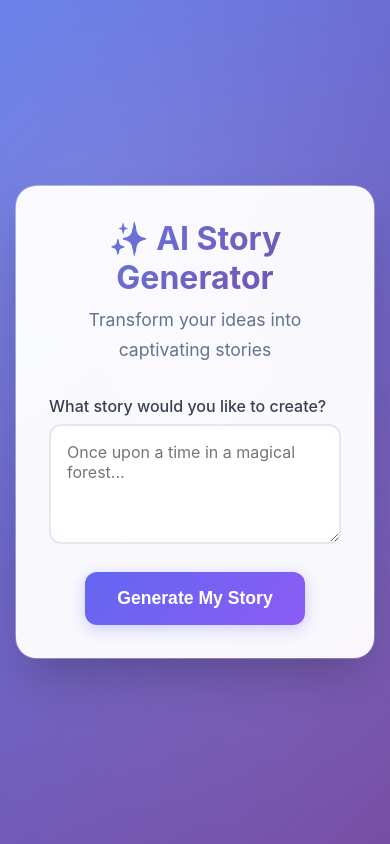
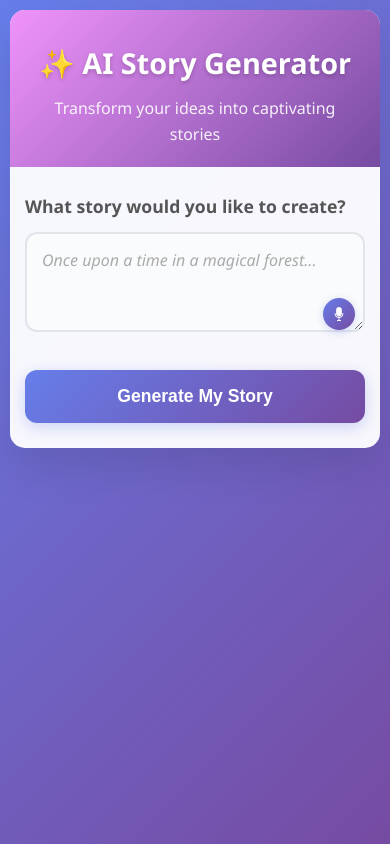
Before and after one commit to pkala7968/AI-Story-Generator, a Django app: page / in a window 390 px wide. Run offline with Django 5.2, Linux system fonts and the light colour scheme.

Commit message:
frontend changes, speech-to-text and README update

```diff
--- a/story_app/static/css/styles.css
+++ b/story_app/static/css/styles.css
@@ -1,228 +1,374 @@
-/* General Reset */
+/* Reset and Base Styles */
 * {
   margin: 0;
   padding: 0;
   box-sizing: border-box;
 }
 
-/* Enhanced body with gradient background and better centering */
 body {
-  font-family: "Inter", -apple-system, BlinkMacSystemFont, "Segoe UI", sans-serif;
+  font-family: "Segoe UI", Tahoma, Geneva, Verdana, sans-serif;
+  line-height: 1.6;
+  color: #333;
   background: linear-gradient(135deg, #667eea 0%, #764ba2 100%);
-  color: #1e293b;
   min-height: 100vh;
-  display: flex;
-  justify-content: center;
-  align-items: center;
-  padding: 2rem;
-  position: relative;
+  padding: 20px;
 }
 
-/* Add subtle animated background pattern */
-body::before {
-  content: "";
-  position: absolute;
-  top: 0;
-  left: 0;
-  right: 0;
-  bottom: 0;
-  background-image: radial-gradient(circle at 25% 25%, rgba(255, 255, 255, 0.1) 0%, transparent 50%),
-    radial-gradient(circle at 75% 75%, rgba(255, 255, 255, 0.05) 0%, transparent 50%);
-  pointer-events: none;
-}
-
-/* Premium container with glass-morphism effect */
+/* Container */
 .container {
-  max-width: 900px;
-  width: 100%;
+  max-width: 800px;
+  margin: 0 auto;
   background: rgba(255, 255, 255, 0.95);
-  backdrop-filter: blur(20px);
-  padding: 3rem;
-  border-radius: 24px;
-  box-shadow: 0 25px 50px -12px rgba(0, 0, 0, 0.25), 0 0 0 1px rgba(255, 255, 255, 0.2);
-  text-align: center;
-  position: relative;
-  border: 1px solid rgba(255, 255, 255, 0.3);
-}
-
-/* Add subtle glow effect to container */
-.container::before {
-  content: "";
-  position: absolute;
-  top: -2px;
-  left: -2px;
-  right: -2px;
-  bottom: -2px;
-  background: linear-gradient(135deg, rgba(255, 255, 255, 0.3), rgba(255, 255, 255, 0.1));
-  border-radius: 26px;
-  z-index: -1;
-}
-
-/* Enhanced typography hierarchy */
-h1 {
-  font-size: 2.5rem;
-  font-weight: 700;
-  margin-bottom: 0.5rem;
-  background: linear-gradient(135deg, #667eea, #764ba2);
-  -webkit-background-clip: text;
-  -webkit-text-fill-color: transparent;
-  background-clip: text;
-}
-
-h2 {
-  font-size: 1.5rem;
-  font-weight: 600;
-  margin-bottom: 1rem;
-  color: #374151;
-}
-
-h3 {
-  font-size: 1.25rem;
-  font-weight: 500;
-  margin-bottom: 0.75rem;
-  color: #4b5563;
-}
-
-/* Better paragraph styling */
-p {
-  margin-bottom: 1.5rem;
-  line-height: 1.7;
-  color: #64748b;
-  font-size: 1.1rem;
-}
-
-/* Enhanced image styling */
-img {
-  max-width: 100%;
-  height: auto;
-  border-radius: 16px;
-  margin: 1.5rem 0;
-  box-shadow: 0 10px 25px rgba(0, 0, 0, 0.15);
-  transition: transform 0.3s ease, box-shadow 0.3s ease;
-}
-
-img:hover {
-  transform: translateY(-4px);
-  box-shadow: 0 20px 40px rgba(0, 0, 0, 0.2);
-}
-
-/* Premium button design */
-button,
-.btn {
-  display: inline-block;
-  padding: 1rem 2rem;
-  background: linear-gradient(135deg, #6366f1, #8b5cf6);
-  color: white;
-  font-size: 1.1rem;
-  font-weight: 600;
-  border: none;
-  border-radius: 12px;
-  cursor: pointer;
-  text-decoration: none;
-  transition: all 0.3s ease;
-  box-shadow: 0 4px 15px rgba(99, 102, 241, 0.3);
-  position: relative;
+  border-radius: 20px;
+  box-shadow: 0 20px 40px rgba(0, 0, 0, 0.1);
+  backdrop-filter: blur(10px);
   overflow: hidden;
 }
 
-button::before,
-.btn::before {
-  content: "";
-  position: absolute;
-  top: 0;
-  left: -100%;
-  width: 100%;
-  height: 100%;
-  background: linear-gradient(90deg, transparent, rgba(255, 255, 255, 0.2), transparent);
-  transition: left 0.5s;
+/* Header Sections */
+.header-section {
+  text-align: center;
+  padding: 40px 30px 30px;
+  background: linear-gradient(135deg, #f093fb 0%, #764ba2 100%);
+  color: white;
 }
 
-button:hover,
-.btn:hover {
-  transform: translateY(-2px);
-  box-shadow: 0 8px 25px rgba(99, 102, 241, 0.4);
+.header-section h1 {
+  font-size: 2.5rem;
+  font-weight: 700;
+  margin-bottom: 10px;
+  text-shadow: 0 2px 4px rgba(0, 0, 0, 0.2);
 }
 
-button:hover::before,
-.btn:hover::before {
-  left: 100%;
+.subtitle {
+  font-size: 1.1rem;
+  opacity: 0.9;
+  font-weight: 300;
 }
 
-/* Enhanced form styling */
-form {
-  margin-top: 2rem;
+.story-header {
+  text-align: center;
+  padding: 40px 30px 30px;
+  background: linear-gradient(135deg, #4facfe 0%, #00f2fe 100%);
+  color: white;
 }
 
-input[type="text"],
-textarea {
+.story-header h1 {
+  font-size: 2.2rem;
+  font-weight: 700;
+  text-shadow: 0 2px 4px rgba(0, 0, 0, 0.2);
+}
+
+/* Form Styles */
+.story-form {
+  padding: 40px 30px;
+}
+
+.form-group {
+  margin-bottom: 30px;
+}
+
+.form-group label {
+  display: block;
+  font-size: 1.1rem;
+  font-weight: 600;
+  color: #555;
+  margin-bottom: 12px;
+}
+
+/* Textarea Container with Mic Button */
+.textarea-container {
+  position: relative;
+  display: block;
+}
+
+.textarea-container textarea {
   width: 100%;
-  padding: 1rem;
-  margin-bottom: 1.5rem;
+  min-height: 120px;
+  padding: 15px 50px 15px 15px; /* Extra right padding for mic button */
+  border: 2px solid #e1e5e9;
   border-radius: 12px;
-  border: 2px solid #e2e8f0;
   font-size: 1rem;
   font-family: inherit;
+  resize: vertical;
   transition: all 0.3s ease;
-  background: rgba(255, 255, 255, 0.8);
-  backdrop-filter: blur(10px);
+  background: #fafbfc;
 }
 
-input[type="text"]:focus,
-textarea:focus {
+.textarea-container textarea:focus {
   outline: none;
-  border-color: #6366f1;
-  box-shadow: 0 0 0 3px rgba(99, 102, 241, 0.1);
-  background: rgba(255, 255, 255, 0.95);
+  border-color: #667eea;
+  box-shadow: 0 0 0 3px rgba(102, 126, 234, 0.1);
+  background: white;
 }
 
-textarea {
-  min-height: 120px;
-  resize: vertical;
+.textarea-container textarea::placeholder {
+  color: #aaa;
+  font-style: italic;
 }
 
-/* Enhanced label styling */
-label {
-  display: block;
-  margin-bottom: 0.5rem;
-  font-weight: 500;
-  color: #374151;
-  text-align: left;
+/* Mic Button */
+.mic-button {
+  position: absolute;
+  right: 12px;
+  bottom: 12px;
+  width: 36px;
+  height: 36px;
+  border: none;
+  border-radius: 50%;
+  background: linear-gradient(135deg, #667eea 0%, #764ba2 100%);
+  cursor: pointer;
+  display: flex;
+  align-items: center;
+  justify-content: center;
+  transition: all 0.3s ease;
+  box-shadow: 0 2px 8px rgba(102, 126, 234, 0.3);
 }
 
-/* Better link styling */
-a {
-  color: #6366f1;
-  text-decoration: none;
-  font-weight: 500;
-  transition: color 0.3s ease;
+.mic-button:hover {
+  transform: translateY(-2px);
+  box-shadow: 0 4px 12px rgba(102, 126, 234, 0.4);
 }
 
-a:hover {
-  color: #4f46e5;
-  text-decoration: underline;
+.mic-button:active {
+  transform: translateY(0);
 }
 
-/* Footer */
-footer {
-  margin-top: auto;
-  padding: 15px;
-  font-size: 0.9rem;
-  color: #64748b;
+.mic-button svg {
+  width: 16px;
+  height: 16px;
+}
+
+.mic-button.recording {
+  background: linear-gradient(135deg, #ff6b6b 0%, #ee5a24 100%);
+  animation: pulse 1.5s infinite;
+}
+
+@keyframes pulse {
+  0% {
+    box-shadow: 0 2px 8px rgba(255, 107, 107, 0.3);
+  }
+  50% {
+    box-shadow: 0 2px 20px rgba(255, 107, 107, 0.6);
+  }
+  100% {
+    box-shadow: 0 2px 8px rgba(255, 107, 107, 0.3);
+  }
+}
+
+/* Generate Button */
+.generate-btn {
+  width: 100%;
+  padding: 16px 24px;
+  background: linear-gradient(135deg, #667eea 0%, #764ba2 100%);
+  color: white;
+  border: none;
+  border-radius: 12px;
+  font-size: 1.1rem;
+  font-weight: 600;
+  cursor: pointer;
+  transition: all 0.3s ease;
+  box-shadow: 0 4px 15px rgba(102, 126, 234, 0.3);
+}
+
+.generate-btn:hover {
+  transform: translateY(-2px);
+  box-shadow: 0 6px 20px rgba(102, 126, 234, 0.4);
+}
+
+.generate-btn:active {
+  transform: translateY(0);
+}
+
+/* Story Content Styles */
+.story-content {
+  padding: 40px 30px;
+}
+
+.story-text {
+  background: #f8f9fa;
+  padding: 25px;
+  border-radius: 12px;
+  margin-bottom: 30px;
+  border-left: 4px solid #4facfe;
+}
+
+.story-text p {
+  font-size: 1.1rem;
+  line-height: 1.8;
+  color: #444;
+}
+
+.character-section {
+  margin-bottom: 30px;
+}
+
+.character-section h2 {
+  font-size: 1.5rem;
+  color: #555;
+  margin-bottom: 15px;
+  display: flex;
+  align-items: center;
+  gap: 10px;
+}
+
+.character-section p {
+  background: #fff3cd;
+  padding: 20px;
+  border-radius: 12px;
+  border-left: 4px solid #ffc107;
+  font-size: 1rem;
+  line-height: 1.7;
+  color: #856404;
+}
+
+.image-section {
+  margin-bottom: 30px;
+}
+
+.image-section h2 {
+  font-size: 1.5rem;
+  color: #555;
+  margin-bottom: 20px;
+  display: flex;
+  align-items: center;
+  gap: 10px;
+}
+
+.image-container {
+  text-align: center;
+  background: #f8f9fa;
+  padding: 20px;
+  border-radius: 12px;
+  border: 2px dashed #dee2e6;
+}
+
+.image-container img {
+  max-width: 100%;
+  height: auto;
+  border-radius: 8px;
+  box-shadow: 0 4px 15px rgba(0, 0, 0, 0.1);
+}
+
+/* Actions */
+.actions {
+  padding: 20px 30px 40px;
   text-align: center;
 }
 
-/* Add responsive design improvements */
+.btn-secondary {
+  display: inline-block;
+  padding: 12px 24px;
+  background: linear-gradient(135deg, #6c757d 0%, #495057 100%);
+  color: white;
+  text-decoration: none;
+  border-radius: 8px;
+  font-weight: 500;
+  transition: all 0.3s ease;
+  box-shadow: 0 2px 8px rgba(108, 117, 125, 0.3);
+}
+
+.btn-secondary:hover {
+  transform: translateY(-2px);
+  box-shadow: 0 4px 12px rgba(108, 117, 125, 0.4);
+  text-decoration: none;
+  color: white;
+}
+
+/* Responsive Design */
 @media (max-width: 768px) {
   body {
-    padding: 1rem;
+    padding: 10px;
   }
 
   .container {
-    padding: 2rem;
-    border-radius: 20px;
+    border-radius: 15px;
   }
 
-  h1 {
+  .header-section,
+  .story-header {
+    padding: 30px 20px 20px;
+  }
+
+  .header-section h1,
+  .story-header h1 {
     font-size: 2rem;
   }
+
+  .story-form,
+  .story-content {
+    padding: 30px 20px;
+  }
+
+  .textarea-container textarea {
+    min-height: 100px;
+    padding-right: 45px;
+  }
+
+  .actions {
+    padding: 15px 20px 30px;
+  }
 }
+
+@media (max-width: 480px) {
+  .header-section h1,
+  .story-header h1 {
+    font-size: 1.8rem;
+  }
+
+  .subtitle {
+    font-size: 1rem;
+  }
+
+  .story-form,
+  .story-content {
+    padding: 25px 15px;
+  }
+
+  .mic-button {
+    width: 32px;
+    height: 32px;
+    right: 10px;
+    bottom: 10px;
+  }
+
+  .mic-button svg {
+    width: 14px;
+    height: 14px;
+  }
+}
+
+/* Loading Animation for Generate Button */
+.generate-btn.loading {
+  position: relative;
+  color: transparent;
+}
+
+.generate-btn.loading::after {
+  content: "";
+  position: absolute;
+  top: 50%;
+  left: 50%;
+  width: 20px;
+  height: 20px;
+  margin: -10px 0 0 -10px;
+  border: 2px solid transparent;
+  border-top: 2px solid white;
+  border-radius: 50%;
+  animation: spin 1s linear infinite;
+}
+
+@keyframes spin {
+  0% {
+    transform: rotate(0deg);
+  }
+  100% {
+    transform: rotate(360deg);
+  }
+}
+
+/* Smooth transitions for all interactive elements */
+* {
+  transition: color 0.3s ease, background-color 0.3s ease, border-color 0.3s ease, transform 0.3s ease, box-shadow 0.3s
+    ease;
+}
--- a/story_app/templates/index.html
+++ b/story_app/templates/index.html
@@ -16,7 +16,19 @@
         <form action="{% url 'result' %}" method="post" class="story-form">
             <div class="form-group">
                 <label for="prompt">What story would you like to create?</label>
+                <div class="textarea-container">
+                    <button type="button" id="mic-btn" class="mic-button" title="Speak">
+                        <svg xmlns="http://www.w3.org/2000/svg" xmlns:xlink="http://www.w3.org/1999/xlink" version="1.1" width="16" height="16" viewBox="0 0 256 256" xml:space="preserve">
+                        <g style="stroke: none; stroke-width: 0; stroke-dasharray: none; stroke-linecap: butt; stroke-linejoin: miter; stroke-miterlimit: 10; fill: none; fill-rule: nonzero; opacity: 1;" transform="translate(1.4065934065934016 1.4065934065934016) scale(2.81 2.81)">
+                            <path d="M 45 70.968 c -16.013 0 -29.042 -13.028 -29.042 -29.042 c 0 -1.712 1.388 -3.099 3.099 -3.099 c 1.712 0 3.099 1.388 3.099 3.099 C 22.157 54.522 32.404 64.77 45 64.77 c 12.595 0 22.843 -10.248 22.843 -22.843 c 0 -1.712 1.387 -3.099 3.099 -3.099 s 3.099 1.388 3.099 3.099 C 74.042 57.94 61.013 70.968 45 70.968 z" style="stroke: none; stroke-width: 1; stroke-dasharray: none; stroke-linecap: butt; stroke-linejoin: miter; stroke-miterlimit: 10; fill: rgb(255,255,255); fill-rule: nonzero; opacity: 1;" transform=" matrix(1 0 0 1 0 0) " stroke-linecap="round"/>
+                            <path d="M 45 60.738 L 45 60.738 c -10.285 0 -18.7 -8.415 -18.7 -18.7 V 18.7 C 26.3 8.415 34.715 0 45 0 h 0 c 10.285 0 18.7 8.415 18.7 18.7 v 23.337 C 63.7 52.322 55.285 60.738 45 60.738 z" style="stroke: none; stroke-width: 1; stroke-dasharray: none; stroke-linecap: butt; stroke-linejoin: miter; stroke-miterlimit: 10; fill: rgb(255,255,255); fill-rule: nonzero; opacity: 1;" transform=" matrix(1 0 0 1 0 0) " stroke-linecap="round"/>
+                            <path d="M 45 89.213 c -1.712 0 -3.099 -1.387 -3.099 -3.099 V 68.655 c 0 -1.712 1.388 -3.099 3.099 -3.099 c 1.712 0 3.099 1.387 3.099 3.099 v 17.459 C 48.099 87.826 46.712 89.213 45 89.213 z" style="stroke: none; stroke-width: 1; stroke-dasharray: none; stroke-linecap: butt; stroke-linejoin: miter; stroke-miterlimit: 10; fill: rgb(255,255,255); fill-rule: nonzero; opacity: 1;" transform=" matrix(1 0 0 1 0 0) " stroke-linecap="round"/>
+                            <path d="M 55.451 90 H 34.549 c -1.712 0 -3.099 -1.387 -3.099 -3.099 s 1.388 -3.099 3.099 -3.099 h 20.901 c 1.712 0 3.099 1.387 3.099 3.099 S 57.163 90 55.451 90 z" style="stroke: none; stroke-width: 1; stroke-dasharray: none; stroke-linecap: butt; stroke-linejoin: miter; stroke-miterlimit: 10; fill: rgb(255,255,255); fill-rule: nonzero; opacity: 1;" transform=" matrix(1 0 0 1 0 0) " stroke-linecap="round"/>
+                        </g>
+                        </svg>
+                    </button>
                     <textarea name="prompt" id="prompt" placeholder="Once upon a time in a magical forest..." required></textarea>
+                </div>
             </div>
             {% csrf_token %}
             <button type="submit" class="generate-btn">
@@ -24,5 +36,6 @@
             </button>
         </form>
     </div>
+    <script src="{% static 'js/scripts.js' %}"></script>
 </body>
 </html>
--- a/story_app/utils/audio-transcribe.py
+++ b/story_app/utils/audio-transcribe.py
@@ -1 +1,2 @@
 # optional section will do later
+# done using js insead of python
```
Also changed, not shown: story_app/static/js/scripts.js (added, +56 -0 lines), README.md, db.sqlite3, story_app/static/imgs/input.png, story_app/static/imgs/mic.svg (added), story_app/static/imgs/op1.png, story_app/static/imgs/op2.png, story_app/static/imgs/op3.png, story_app/static/imgs/op4.png (added), story_app/static/story_app/images/background.png, story_app/static/story_app/images/character.png, 1 other file. Lines whose indentation alone changed are shown as unchanged.
